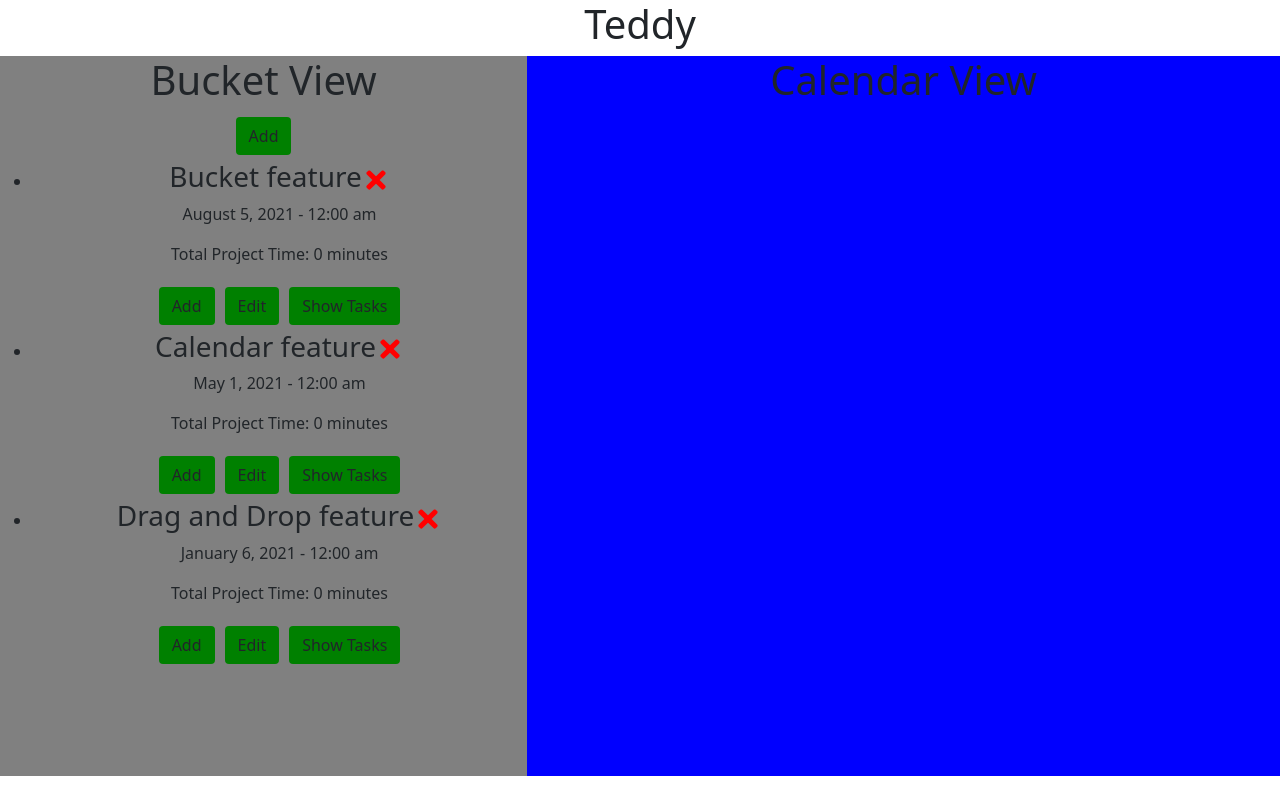
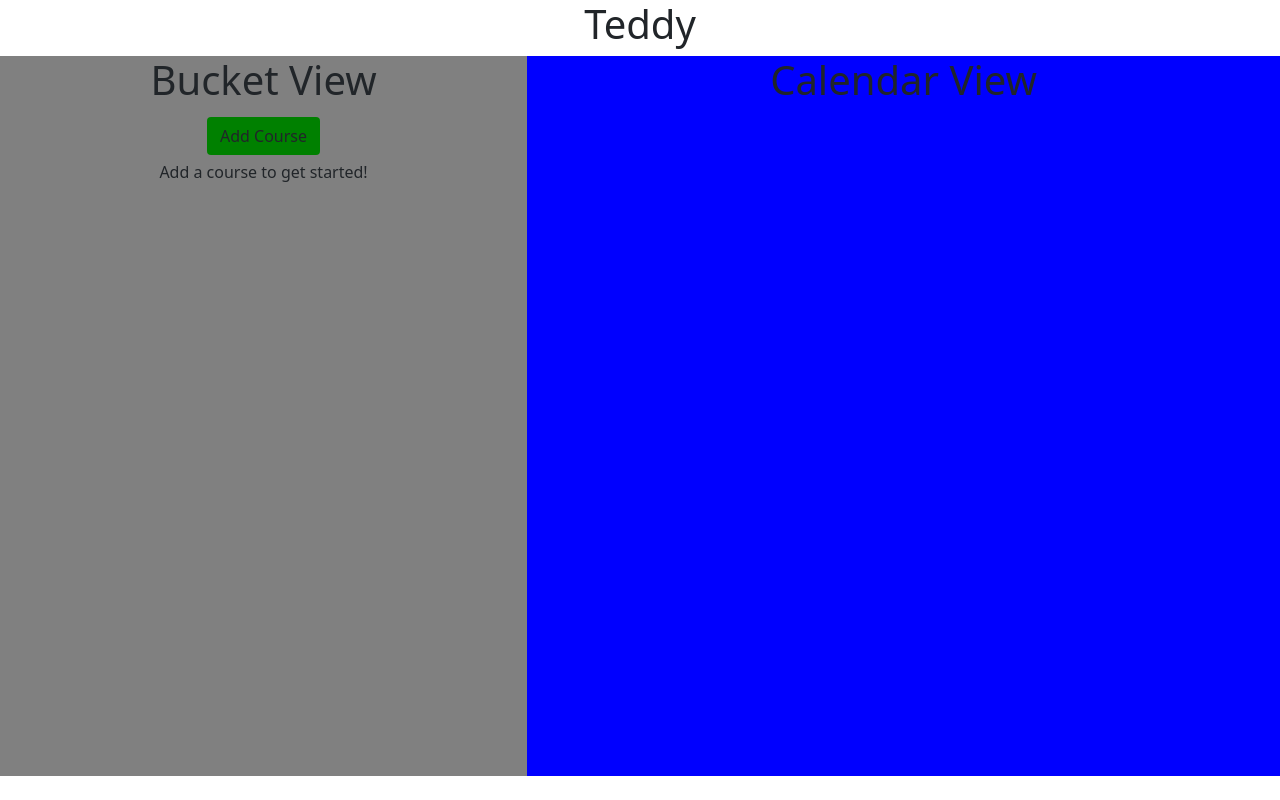
Before and after one commit to yashas-salankimatt/Teddy, a React (Create React App) app in the folder teddy/: page / in a window 1280 px wide. Built offline with nearby package versions, Linux system fonts and the light colour scheme.

Commit message:
Courses added to Hierarchy
- Courses added as the top of the hierarchy
- Fixed bug with Total Project Minutes not updating

```diff
--- a/teddy/src/App.css
+++ b/teddy/src/App.css
@@ -126,10 +126,6 @@ body {
   width: 100;
 }
 
-.buttonScroll{
-
-}
-
 .Navbar{
   height: 7vh;
 }
--- /dev/null
+++ b/teddy/src/components/AddCourse.jsx
@@ -0,0 +1,32 @@
+import { useState } from 'react'
+
+const AddCourse = ({ onAdd }) => {
+    const [name, setName] = useState('')
+
+
+    const onSubmit = (e) => {
+        e.preventDefault()
+
+        if (!name) {
+            alert('Please add a text')
+            return
+        }
+
+        onAdd( {name} )
+
+        setName('')
+    }
+
+    return (
+        <form className = 'add-form' onSubmit={onSubmit}>
+            <div className = 'form-control'>
+                <label>Course Name</label>
+                <input type='text' placeholder='Add Course Name' value={name} onChange={(e) => setName(e.target.value)}/>
+            </div>
+
+            <input type='submit' value='Save Task' className='btn btn-block'/>
+        </form>
+    )
+}
+
+export default AddCourse
--- a/teddy/src/components/AddProject.jsx
+++ b/teddy/src/components/AddProject.jsx
@@ -21,10 +21,12 @@ const AddProject = ({ onAdd }) => {
             return
         }
 
-        onAdd( {name, dueDate} )
+        let minutes = 0;
+
+        onAdd( {name, dueDate, minutes} )
 
         setName('')
-        setDueDate('')
+        setDueDate(new Date())
     }
 
     return (
--- /dev/null
+++ b/teddy/src/components/Course.jsx
@@ -0,0 +1,79 @@
+import { useState } from 'react'
+import { FaTimes } from 'react-icons/fa'
+import React from 'react'
+import Projects from './Projects'
+import Button from './Button'
+import AddProject from './AddProject'
+import EditCourse from './EditCourse'
+
+function Course({course, onDelete, onEdit}) {
+    const [projects, setProjects] = useState([])
+
+    const [showAddProject, setShowAddProject] = useState(false)
+    const [showEditCourse, setShowEditCourse] = useState(false)
+
+    const[courseIsOpen, setCourseIsOpen] = useState(false)
+    const toggleCourse = () => setCourseIsOpen(!courseIsOpen)
+
+    const addProject = (project) => {
+        const id = Math.floor(Math.random() * 10000) + 1
+        console.log(id)
+        const newProject = {id, ...project}
+        setProjects([...projects, newProject])
+    }
+
+    const deleteProject = (id) => {
+        setProjects(projects.filter((project) => project.id !== id))
+    }
+
+    const editProject = (editProject) => {
+        setProjects(projects.map(function(project) {
+            if (project.id !== editProject.id){
+                return project
+            } else {
+                return editProject
+            }
+        }, this))
+    }
+
+    const updateProjectMinutes = (newProject) => {
+        setProjects(projects.map(function(project) {
+            if (project.id !== newProject.id){
+                console.log('here')
+                return project
+            } else {
+                console.log(newProject.minutes)
+                return newProject
+            }
+        }, this))
+    }
+
+    return (
+
+        <li className='course'>
+            <div>
+                <h3>
+                    {course.name}
+                    <FaTimes style = {{color: 'red', cursor: 'pointer',}} onClick={() => onDelete(course.id)}/>
+                </h3>
+
+                <Button color={showAddProject ? 'red' : 'green'} text={showAddProject ? 'Close' : 'Add Project'}
+                onClick={() => setShowAddProject(!showAddProject)}/>
+                {showAddProject && <AddProject onAdd = {addProject}/>}
+
+                <Button color={showEditCourse ? 'red' : 'green'} text={showEditCourse ? 'Close' : 'Edit'}
+                    onClick={() => setShowEditCourse(!showEditCourse)}/>
+                {showEditCourse && <EditCourse onEdit = {onEdit} course = {course}/>}
+
+                <Button color={courseIsOpen ? 'red' : 'green'} text={courseIsOpen ? 'Close Projects' : 'Show Projects'}
+                    onClick={toggleCourse}/>
+                {
+                    courseIsOpen && (projects.length>0 ? (<Projects projects = {projects} onDelete={deleteProject} onEdit={editProject} updateMinutes={updateProjectMinutes}/>) : ('No projects to show'))
+                }
+            </div>
+
+        </li>
+    );
+}
+
+export default Course
--- /dev/null
+++ b/teddy/src/components/Courses.jsx
@@ -0,0 +1,15 @@
+import React from 'react'
+import Course from './Course'
+
+function Courses({courses, onDelete, onEdit}){
+    return (
+        <ul className='courses'>
+            {
+            courses.map((course) =>
+            <Course key={course.id} course={course} onDelete={onDelete} onEdit={onEdit}/>)
+            }
+        </ul>
+    )
+}
+
+export default Courses
--- /dev/null
+++ b/teddy/src/components/EditCourse.jsx
@@ -0,0 +1,33 @@
+import { useState } from 'react'
+
+const EditCourse = ({ onEdit , course}) => {
+    const [name, setName] = useState(course.name)
+
+    const onSubmit = (e) => {
+        e.preventDefault()
+
+        if (!name) {
+            alert('Please add a text')
+            return
+        }
+
+        let id = course.id
+
+        onEdit( { id, name} )
+
+        setName('')
+    }
+
+    return (
+        <form className = 'add-form' onSubmit={onSubmit}>
+            <div className = 'form-control'>
+                <label>Course Name</label>
+                <input type='text' placeholder='Add Course Name' value={name} onChange={(e) => setName(e.target.value)}/>
+            </div>
+
+            <input type='submit' value='Save Task' className='btn btn-block'/>
+        </form>
+    )
+}
+
+export default EditCourse
--- a/teddy/src/components/Project.jsx
+++ b/teddy/src/components/Project.jsx
@@ -8,26 +8,7 @@ import EditProject from './EditProject'
 import moment from 'moment';
 
 function Project({project, onDelete, onEdit, updateMinutes}){
-    const [tasks, setTasks] = useState([
-        {
-            id: '0',
-            name: 'First Part',
-            dueDate: new Date("8/20/2021"),
-            minutes: 0,
-        },
-        {
-            id: '1',
-            name: 'Second Part',
-            dueDate: new Date("5/10/2021"),
-            minutes: 0,
-        },
-        {
-            id: '2',
-            name: 'Third Part',
-            dueDate: new Date("1/2/2021"),
-            minutes: 0,
-        },
-    ])
+    const [tasks, setTasks] = useState([])
 
 
     const [showAddTask, setShowAddTask] = useState(false)
@@ -85,7 +66,7 @@ function Project({project, onDelete, onEdit, updateMinutes}){
 
     return (
         <li className='project'>
-            <div className='project'>
+            <div>
                 <h3>
                     {project.name}
                     <FaTimes style = {{color: 'red', cursor: 'pointer',}} onClick={() => onDelete(project.id)}/>
@@ -96,7 +77,7 @@ function Project({project, onDelete, onEdit, updateMinutes}){
                 <p>
                     Total Project Time: {project.minutes} minutes
                 </p>
-                <Button color={showAddTask ? 'red' : 'green'} text={showAddTask ? 'Close' : 'Add'}
+                <Button color={showAddTask ? 'red' : 'green'} text={showAddTask ? 'Close' : 'Add Task'}
                     onClick={() => setShowAddTask(!showAddTask)}/>
                 {showAddTask && <AddTask onAdd = {addTask}/>}
 
--- a/teddy/src/components/Subtask.jsx
+++ b/teddy/src/components/Subtask.jsx
@@ -10,7 +10,7 @@ function Subtask({subtask, onDelete, onEdit}){
 
     return (
         <li className='subtask'>
-            <div className='subtask'>
+            <div>
                 <h3>
                     {subtask.name}
                     <FaTimes style = {{color: 'red', cursor: 'pointer',}} onClick={() => onDelete(subtask.id)}/>
--- a/teddy/src/components/Task.jsx
+++ b/teddy/src/components/Task.jsx
@@ -59,7 +59,7 @@ function Task({task, onDelete, onEdit, updateMinutes}){
 
     return (
         <li className='task'>
-            <div className='task'>
+            <div>
                 <h3>
                     {task.name}
                     <FaTimes style = {{color: 'red', cursor: 'pointer',}} onClick={() => onDelete(task.id)}/>
@@ -70,7 +70,7 @@ function Task({task, onDelete, onEdit, updateMinutes}){
                 <p>
                     Total Task Time: {task.minutes} minutes
                 </p>
-                <Button color={showAddSubtask ? 'red' : 'green'} text={showAddSubtask ? 'Close' : 'Add'}
+                <Button color={showAddSubtask ? 'red' : 'green'} text={showAddSubtask ? 'Close' : 'Add Subtask'}
                     onClick={() => setShowAddSubtask(!showAddSubtask)}/>
                 {showAddSubtask && <AddSubtask onAdd = {addSubtask}/>}
 
--- a/teddy/src/components/bucketView.jsx
+++ b/teddy/src/components/bucketView.jsx
@@ -1,63 +1,32 @@
 import { useState } from 'react'
 import React from 'react'
-import Projects from './Projects'
+import Courses from './Courses'
 import Button from './Button'
-import AddProject from './AddProject'
+import AddCourse from './AddCourse'
 import BucketViewHeader from './BucketViewHeader'
 
 function BucketView(props) {
-    const [projects, setProjects] = useState([
-        {
-            id: '0',
-            name: 'Bucket feature',
-            dueDate: new Date("8/20/2021"),
-            minutes: 0,
-        },
-        {
-            id: '1',
-            name: 'Calendar feature',
-            dueDate: new Date("5/10/2021"),
-            minutes: 0,
-        },
-        {
-            id: '2',
-            name: 'Drag and Drop feature',
-            dueDate: new Date("1/2/2021"),
-            minutes: 0,
-        },
-    ])
+    const [courses, setCourses] = useState([])
 
-    const [showAddProject, setShowAddProject] = useState(false)
+    const [showAddCourse, setShowAddCourse] = useState(false)
 
-    const addProject = (project) => {
+    const addCourse = (course) => {
         const id = Math.floor(Math.random() * 10000) + 1
         console.log(id)
-        const newProject = {id, ...project}
-        setProjects([...projects, newProject])
+        const newCourse = {id, ...course}
+        setCourses([...courses, newCourse])
     }
 
-    const deleteProject = (id) => {
-        setProjects(projects.filter((project) => project.id !== id))
+    const deleteCourse = (id) => {
+        setCourses(courses.filter((course) => course.id !== id))
     }
 
-    const editProject = (editProject) => {
-        setProjects(projects.map(function(project) {
-            if (project.id !== editProject.id){
-                return project
+    const editCourse = (editCourse) => {
+        setCourses(courses.map(function(course) {
+            if (course.id !== editCourse.id){
+                return course
             } else {
-                return editProject
-            }
-        }, this))
-    }
-
-    const updateProjectMinutes = (newProject) => {
-        setProjects(projects.map(function(project) {
-            if (project.id !== newProject.id){
-                console.log('here')
-                return project
-            } else {
-                console.log(newProject.minutes)
-                return newProject
+                return editCourse
             }
         }, this))
     }
@@ -66,12 +35,12 @@ function BucketView(props) {
 
         <div className='bucketView'>
             <BucketViewHeader/>
-            <Button color={showAddProject ? 'red' : 'green'} text={showAddProject ? 'Close' : 'Add'}
-            onClick={() => setShowAddProject(!showAddProject)}/>
+            <Button color={showAddCourse ? 'red' : 'green'} text={showAddCourse ? 'Close' : 'Add Course'}
+            onClick={() => setShowAddCourse(!showAddCourse)}/>
             <div className='bucketScroll'>
-                {showAddProject && <AddProject onAdd = {addProject}/>}
+                {showAddCourse && <AddCourse onAdd = {addCourse}/>}
                 {
-                projects.length>0 ? (<Projects projects = {projects} onDelete={deleteProject} onEdit={editProject} updateMinutes={updateProjectMinutes}/>) : ('No projects to show')
+                courses.length>0 ? (<Courses courses = {courses} onDelete={deleteCourse} onEdit={editCourse} />) : ('Add a course to get started!')
                 }
             </div>
 
```
